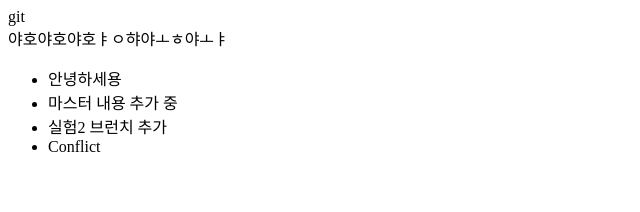
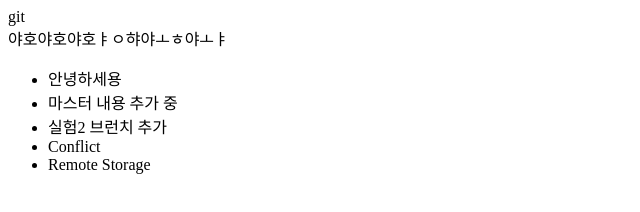
Before and after one commit to cooktaewoo/mac_sourcetree_test, a plain HTML site: page index.html in a window 1280 px wide. Shown: the whole page, without its empty margins (0-640 px from the left). Drawn offline with Linux system fonts and the light colour scheme.

Commit message:
Add Remote Storage

```diff
--- a/index.html
+++ b/index.html
@@ -10,5 +10,6 @@
 			 <li>마스터 내용 추가 중</li>
 			 <li>실험2 브런치 추가</li>
 			 <li>Conflict</li>
+			 <li>Remote Storage</li>
 		</ul>
 </html>
```
